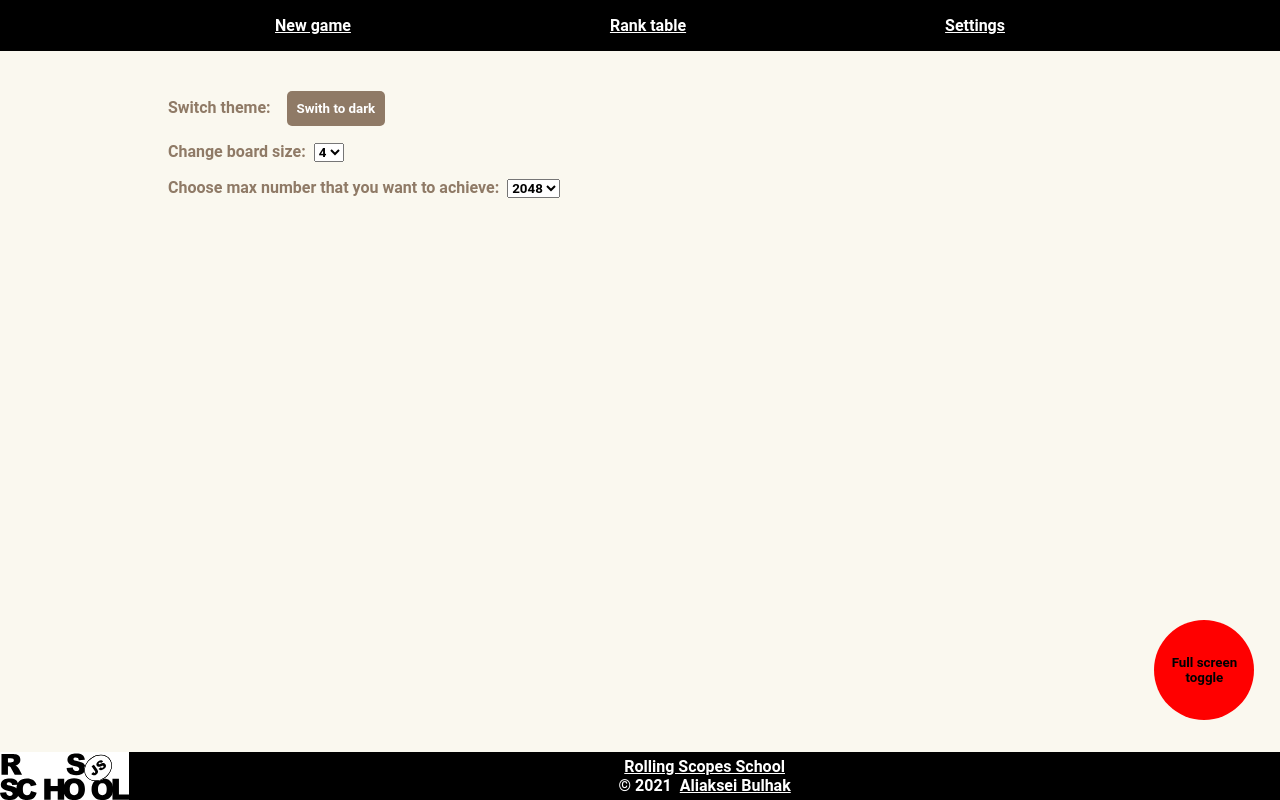
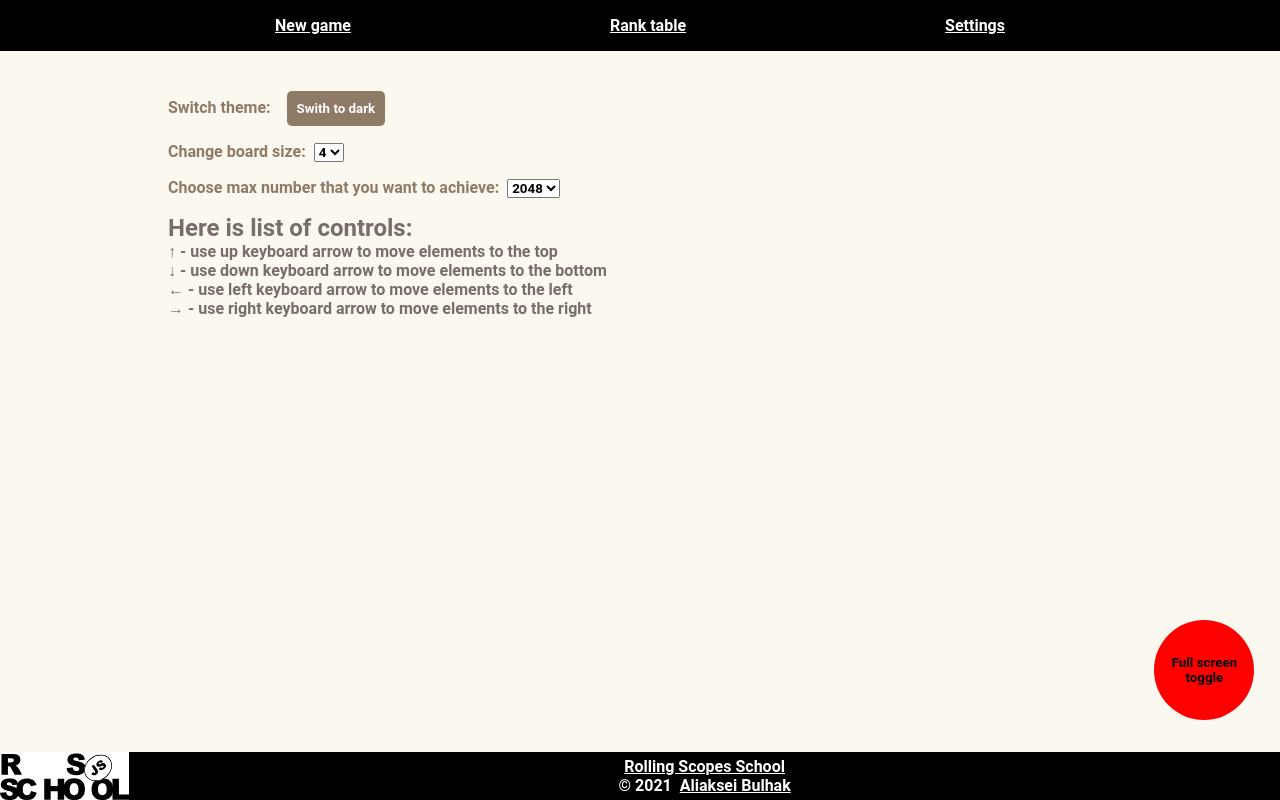
Before and after one commit to aleksei-bulgak-study/react-game, a React app: page /#/settings in a window 1280 px wide. Built offline with nearby package versions, Linux system fonts and the light colour scheme.

Commit message:
fix: add missed description for hot keys

```diff
--- a/src/layouts/SettingsPage.tsx
+++ b/src/layouts/SettingsPage.tsx
@@ -65,6 +65,16 @@ const SettingsPage: FC<SettingsPageProps> = ({
                 values={[8, 16, 32, 64, 128, 256, 512, 1024, 2048]}
                 selected={settings.maxValue}
             />
+
+            <div className="hot-keys">
+                <h1>Here is list of controls:</h1>
+                <ul>
+                    <li>↑ - use up keyboard arrow to move elements to the top</li>
+                    <li>↓ - use down keyboard arrow to move elements to the bottom</li>
+                    <li>← - use left keyboard arrow to move elements to the left</li>
+                    <li>→ - use right keyboard arrow to move elements to the right</li>
+                </ul>
+            </div>
         </section>
     );
 };
@@ -76,4 +86,8 @@ export default styled(SettingsPage)`
     & > * {
         margin: 0.5rem;
     }
+    color: ${(props) => props.theme.gameInfo.fontColor};
+    & li {
+        list-style-type: none;
+    }
 `;
```
